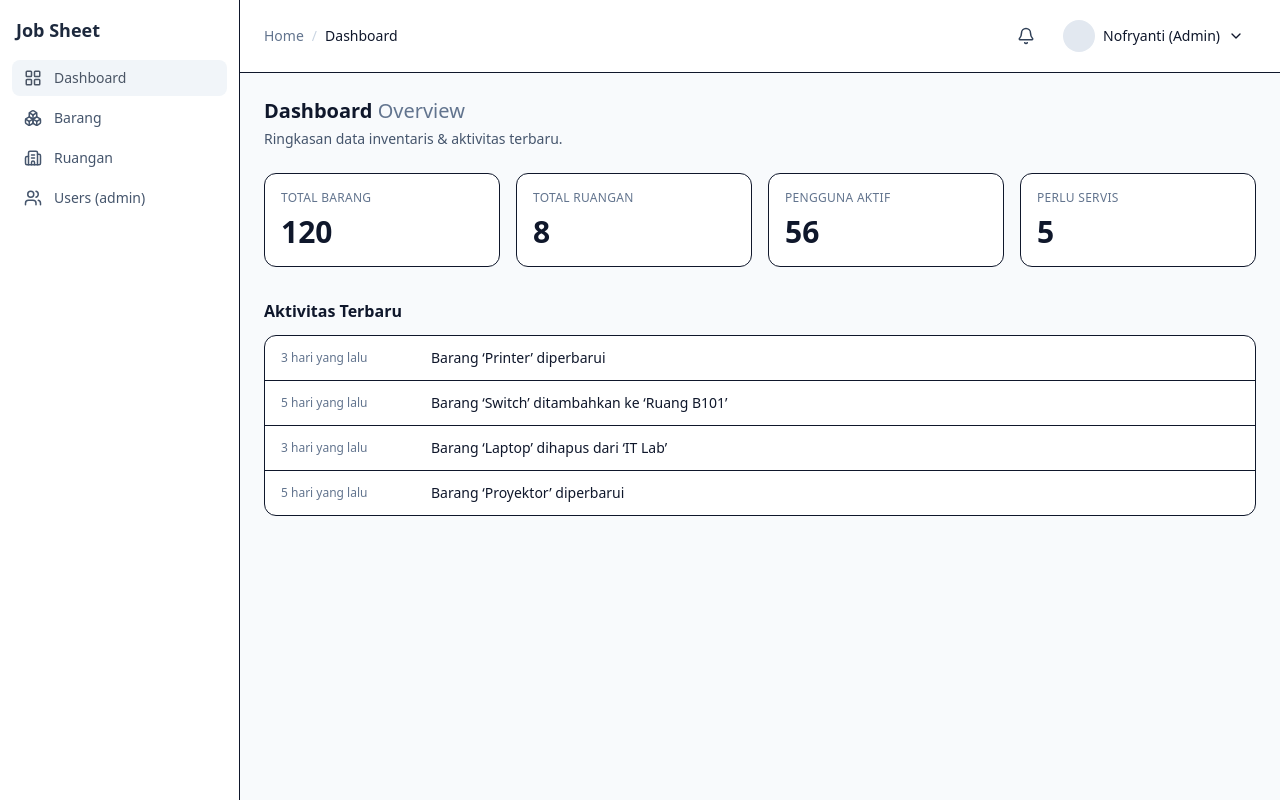
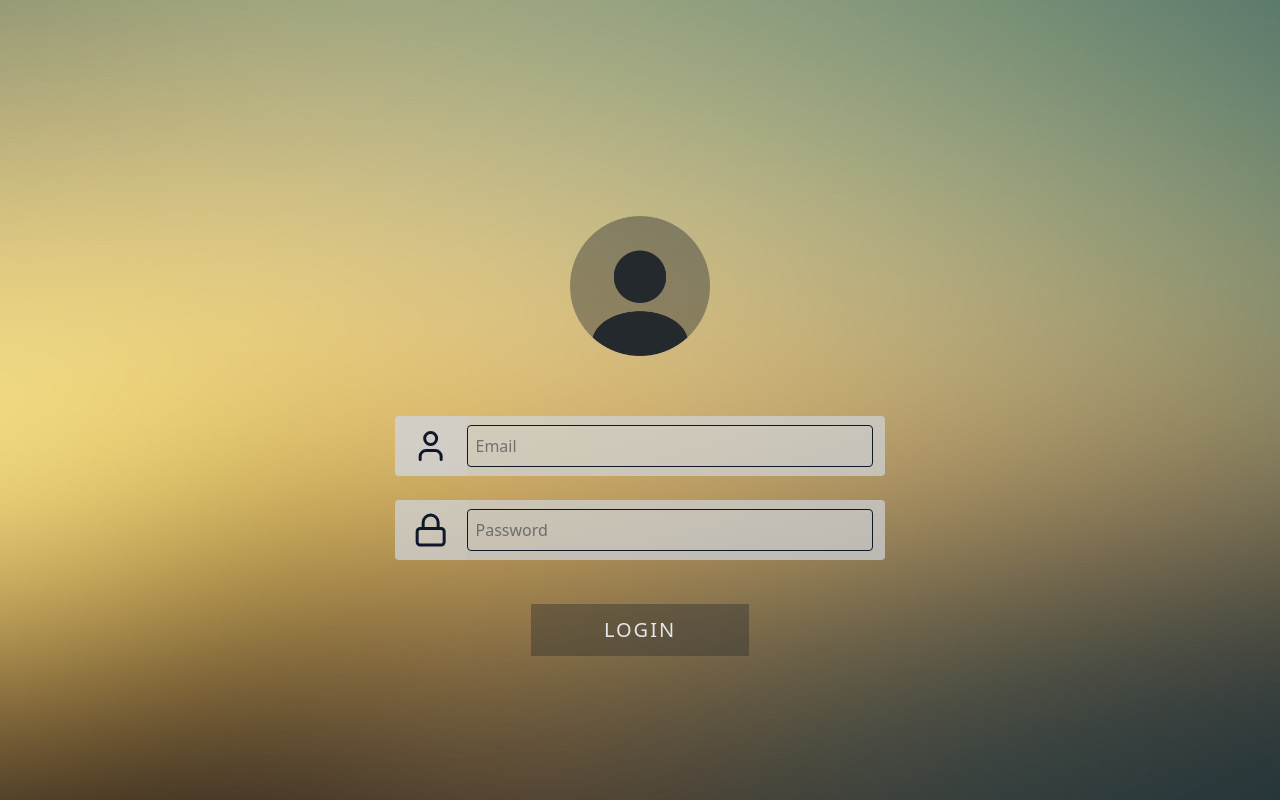
Before and after one commit to rIslandAgdil/project-inventaris, a React (Vite) app in the folder frontend/: page /login in a window 1280 px wide. Before the commit this address led to /. Built offline with nearby package versions, Linux system fonts and the light colour scheme.

Commit message:
sambungkan halaman login ke backend

```diff
--- a/frontend/src/App.jsx
+++ b/frontend/src/App.jsx
@@ -6,10 +6,12 @@ import FormRuangan from "./pages/ruangan/FormRuangan";
 import ListRuangan from "./pages/ruangan/ListRuangan";
 import ListAdmin from "./pages/admin/ListAdmin";
 import FormAdmin from "./pages/admin/FormAdmin";
+import Login from "./pages/Login";
 
 export default function App() {
   return (
     <Routes>
+      <Route path="/login" element={<Login />} />
       <Route path="/" element={<Dashboard />} />
 
       <Route path="/barang" element={<ListBarang />} />
--- a/frontend/src/api/api.js
+++ b/frontend/src/api/api.js
@@ -0,0 +1 @@
+export const baseUrl = "http://localhost:5000";
--- a/frontend/src/components/Input.jsx
+++ b/frontend/src/components/Input.jsx
@@ -1,14 +1,24 @@
-function Input({ name, value, onChange, placeholder, required, readOnly }) {
+function Input({
+  type,
+  name,
+  value,
+  onChange,
+  placeholder,
+  required,
+  readOnly,
+}) {
   return (
     <input
-      type="text"
+      type={type}
       name={name}
       value={value}
       onChange={onChange}
       placeholder={placeholder}
       required={required}
       readOnly={readOnly}
-      className={`p-2 border rounded w-full ${readOnly ? 'bg-gray-100 text-gray-500' : ''}`}
+      className={`p-2 border rounded w-full ${
+        readOnly ? "bg-gray-100 text-gray-500" : ""
+      }`}
     />
   );
 }
--- a/frontend/src/pages/Login.jsx
+++ b/frontend/src/pages/Login.jsx
@@ -1,8 +1,45 @@
 import Input from "../components/Input";
 import { Lock } from "lucide-react";
 import { User } from "lucide-react";
+import { baseUrl } from "../api/api";
+import axios from "axios";
+import { useState } from "react";
+import { useNavigate } from "react-router-dom";
 
 function Login() {
+  const [formData, setFormData] = useState({ email: "", password: "" });
+  const [message, setMessage] = useState("");
+  const navigate = useNavigate();
+
+  const handleChange = (e) => {
+    const { name, value } = e.target;
+
+    setFormData((prev) => ({
+      ...prev,
+      [name]: value,
+    }));
+  };
+
+  const handleSubmit = async (e) => {
+    e.preventDefault();
+
+    try {
+      const response = await axios.post(`${baseUrl}/login`, formData);
+
+      navigate("/");
+      console.log("Response:", response.status);
+    } catch (error) {
+      if (error.response) {
+        // Server memberikan response error, misal 401, 500
+        console.error("Backend error:", error.response.data.message);
+        setMessage(error.response.data.message);
+      } else {
+        // Error lain, misal jaringan
+        console.error("Error:", error.message);
+      }
+    }
+  };
+
   return (
     <div className="w-dvw h-dvh flex justify-center items-center bg-[url(/bg-login-2.jpg)]">
       <div className="w-xl h-[400px] p-4">
@@ -11,9 +48,10 @@ function Login() {
           alt="profile"
           className="w-35 aspect-square mx-auto mb-15"
         />
+
         <form
-          action="/login"
-          method="post"
+          onSubmit={handleSubmit}
+          method="POST"
           className="flex flex-col gap-6 justify-center items-center"
         >
           <InputLogin>
@@ -21,15 +59,34 @@ function Login() {
               color="currentColor"
               className="w-20 h-15 bg-gray-300/30 p-3"
             />
-            <Input type="text" placeholder="Username" />
+            <Input
+              type="email"
+              placeholder="Email"
+              name="email"
+              required={true}
+              value={formData.email}
+              onChange={handleChange}
+            />
           </InputLogin>
           <InputLogin>
             <Lock
               color="currentColor"
               className="w-20 h-15 bg-gray-300/10 p-3"
             />
-            <Input type="password" placeholder="Password" />
+            <Input
+              type="password"
+              placeholder="Password"
+              name="password"
+              required={true}
+              value={formData.password}
+              onChange={handleChange}
+            />
           </InputLogin>
+          {message && (
+            <p className="py-2 text-white text-center bg-red-800 rounded w-[60%] mx-auto">
+              {message}
+            </p>
+          )}
           <button
             type="submit"
             className="hover:cursor-pointer hover:bg-gray-900 backdrop-blur-3xl bg-gray-900/30 px-4 py-3 w-[40%] text-gray-200 tracking-widest text-xl mt-5"
```
